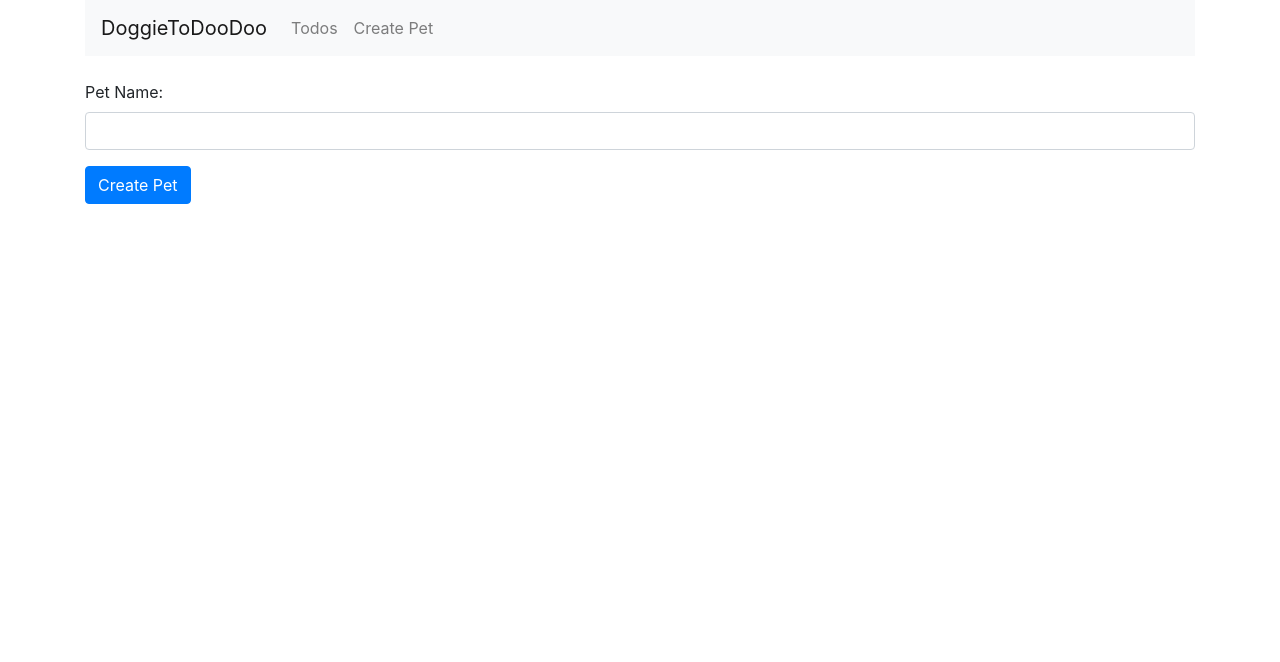
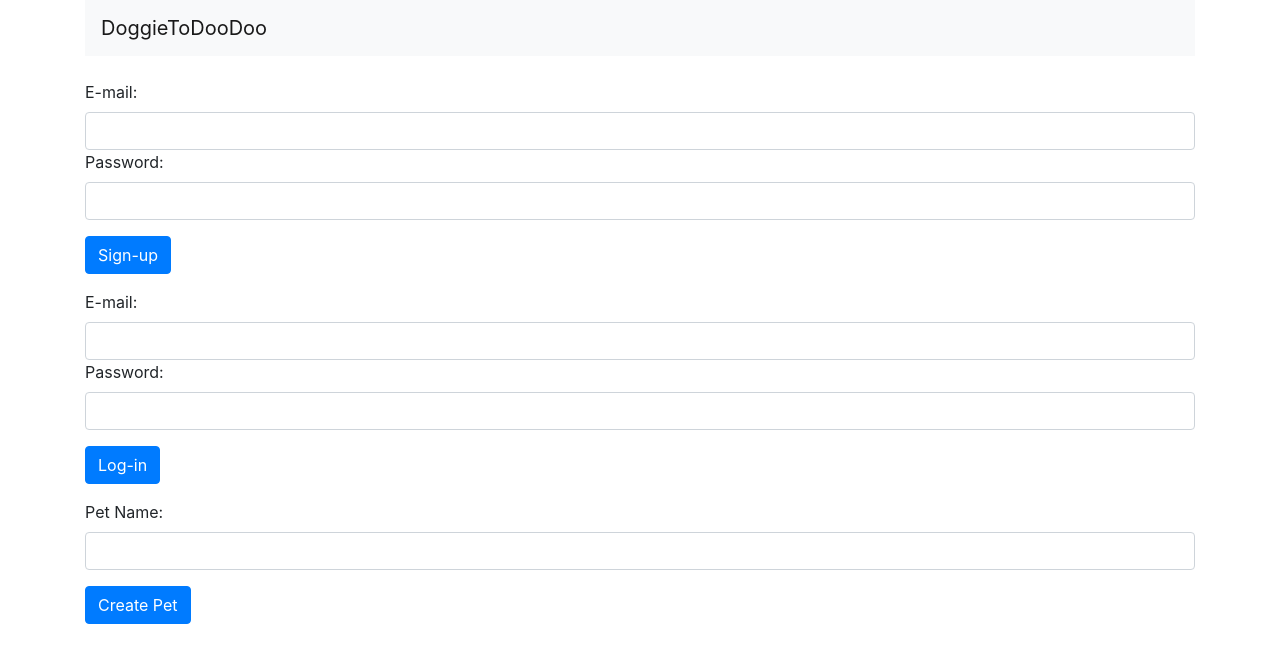
Before and after one commit to onerivas/doggieToDooDoo, a React (Create React App) app: page /create in a window 1280 px wide. Shown: the top 662 px of the page. Built offline with nearby package versions, Linux system fonts and the light colour scheme.

Commit message:
local storage set

```diff
--- a/src/App.js
+++ b/src/App.js
@@ -1,15 +1,68 @@
 import React, { Component } from "react";
 import { BrowserRouter as Router, Route, Link } from "react-router-dom";
 import "bootstrap/dist/css/bootstrap.min.css";
-import CreateTodo from "./components/create-todo.component";
 import CreatePet from "./components/create-pet.component";
+import CreateUser from "./components/create-user.component";
+import LoginUser  from "./components/login.component";
 import EditTodo from "./components/edit-todo.component";
 import TodosList from "./components/todos-list.component";
 import AddTodo from './components/add-pet-todo.component.js';
+import axios from 'axios';
 
-
+console.log(LoginUser);
 
 class App extends Component {
+  constructor(){
+    super();
+    this.state = {
+      usernameField: '',
+      passwordField: '',
+      token: '',
+      user_id: ''
+    }
+  }
+  onChangeUsername = (event) => {
+    console.log(event.target.value);
+    this.setState({
+      usernameField: event.target.value
+    });
+  }
+  onChangePassword = (event) => {
+    this.setState({
+      passwordField: event.target.value
+    })
+  }
+  login = (event) => {
+    event.preventDefault();
+    console.log('Form submitted');
+    const user = {
+      email: this.state.usernameField,
+      password: this.state.passwordField
+    }
+    console.log(this.state.usernameField);
+    axios.post('http://localhost:4000/auth/login', user).then((response) => {
+      console.log(response.data);
+      console.log(response.data.body._id);
+      console.log(response.data.token);
+      this.setState({
+        token: response.data.token,
+        user_id: response.data.body._id
+      })
+      localStorage.setItem('token', this.state.token)
+      localStorage.setItem('user_id', this.state.user_id)
+      console.log(this.state.token);
+      console.log(localStorage);
+    })
+  }
+  logOut = () => {
+    console.log('logged out');
+    this.setState({
+      usernameField: '',
+      passwordField: '',
+      token: '',
+      user_id: ''
+    })
+  }
   render() {
     return (
       <Router>
@@ -18,20 +71,32 @@ class App extends Component {
             <Link to="/" className="navbar-brand">DoggieToDooDoo</Link>
             <div className="collpase navbar-collapse">
               <ul className="navbar-nav mr-auto">
-                <li className="navbar-item">
-                  <Link to="/" className="nav-link">Todos</Link>
-                </li>
-                <li className="navbar-item">
+              {this.state.user_id ? <li className="navbar-item">
                   <Link to="/create" className="nav-link">Create Pet</Link>
-                </li>
+                </li> : ('')}
+              { this.state.user_id ? <li className="navbar-item">
+                  <Link onClick={this.logOut} className='nav-link'>Log-out </Link>
+                </li> : ('')}
               </ul>
             </div>
           </nav>
           <br/>
-          <Route path="/" exact component={TodosList} />
-          <Route path="/edit/:id" component={EditTodo} />
-          <Route path="/create" component={CreatePet} />
-          <Route path="/add/:id" component={AddTodo} />
+          { !this.state.user_id ? (<Route path="/" component={CreateUser} />) : ('') }
+          { !this.state.user_id ? <Route path="/" render={(props) =>
+            <LoginUser {...props} logOut={ this.logOut } login={ this.login } onChangeUsername={ this.onChangeUsername } onChangePassword={ this.onChangePassword }
+            />} /> : ('')}
+          { this.state.user_id ? <Route path="/" render={(props) =>
+            <TodosList {...props} user_id={ this.state.user_id } token={ this.state.token }
+          />} /> : ('') }
+          <Route path="/edit/:id" render={(props) =>
+            <EditTodo {...props} user_id={ this.state.user_id } token={ this.state.token }
+          />} />
+          <Route path="/create" render={(props) =>
+            <CreatePet {...props} user_id={ this.state.user_id } token={ this.state.token }
+          />} />
+          <Route path="/add/:id" render={(props) =>
+            <AddTodo {...props} user_id={ this.state.user_id } token={ this.state.token }
+          />} />
         </div>
       </Router>
     );
--- a/src/components/create-pet.component.js
+++ b/src/components/create-pet.component.js
@@ -20,8 +20,11 @@ export default class CreatePet extends Component {
     console.log('Form submitted');
     const newPet = {
       petName: this.state.petName,
-      petTodos: this.state.petTodos
+      petTodos: this.state.petTodos,
+      user: this.props.user_id
     }
+    console.log(this.props.user_id);
+    console.log(newPet);
     axios.post('http://localhost:4000/pets', newPet).then((response) => {
       window.location = '/';
     })
--- /dev/null
+++ b/src/components/create-user.component.js
@@ -0,0 +1,51 @@
+import React, { Component } from 'react';
+import axios from 'axios';
+
+export default class CreateUser extends Component {
+  constructor(props) {
+    super(props);
+
+    this.state = {
+      usernameField: '',
+      passwordField: '',
+    }
+  }
+  onChangeUsername = (event) => {
+    this.setState({
+      usernameField: event.target.value
+    });
+  }
+  onChangePassword = (event) => {
+    this.setState({
+      passwordField: event.target.value
+    })
+  }
+  onSubmit = (event) => {
+    event.preventDefault();
+    console.log('Form submitted');
+    const newUser = {
+      email: this.state.usernameField,
+      password: this.state.passwordField
+    }
+    axios.post('http://localhost:4000/auth/signup', newUser).then((response) => {
+      window.location = '/'
+    })
+  }
+  render() {
+    return (
+      <div>
+        <form onSubmit={ this.onSubmit }>
+          <div className = 'form-group'>
+            <label>E-mail: </label>
+            <input type = 'text' className='form-control' value={this.state.usernameField} onChange={ this.onChangeUsername }/>
+            <label>Password: </label>
+            <input type= 'password' className='form-control' value={this.state.passwordField} onChange={this.onChangePassword}/>
+          </div>
+          <div className='form-group'>
+            <input type='submit' value='Sign-up' className='btn btn-primary'/>
+          </div>
+        </form>
+      </div>
+    )
+  }
+}
--- a/src/components/edit-todo.component.js
+++ b/src/components/edit-todo.component.js
@@ -65,6 +65,7 @@ export default class EditTodo extends Component {
 
      axios.post(`http://localhost:4000/pets/${this.props.match.params.id}`, updatedPet).then((response) => {
        window.location = '/';
+
      })
 
    }
--- /dev/null
+++ b/src/components/login.component.js
@@ -0,0 +1,60 @@
+import React, { Component } from 'react';
+// import axios from 'axios';
+
+export default class Login extends Component {
+  constructor(props) {
+    super(props);
+
+    this.state = {
+      usernameField: '',
+      passwordField: '',
+      token: '',
+      user_id: ''
+    }
+  }
+
+  // onChangeUsername = (event) => {
+  //   this.setState({
+  //     usernameField: event.target.value
+  //   });
+  // }
+  // onChangePassword = (event) => {
+  //   this.setState({
+  //     passwordField: event.target.value
+  //   })
+  // }
+  // onSubmit = (event) => {
+  //   event.preventDefault();
+  //   console.log('Form submitted');
+  //   const user = {
+  //     email: this.state.usernameField,
+  //     password: this.state.passwordField
+  //   }
+  //   axios.post('http://localhost:4000/auth/login', user).then((response) => {
+  //     console.log(response.data);
+  //     console.log(response.data.body._id);
+  //     console.log(response.data.token);
+  //     this.setState({
+  //       token: response.data.token,
+  //       user_id: response.data.body._id
+  //     })
+  //   })
+  // }
+  render() {
+    return (
+      <div>
+        <form onSubmit={ this.props.login }>
+          <div className = 'form-group'>
+            <label>E-mail: </label>
+            <input type = 'text' className='form-control' value={this.props.usernameField} onChange={ this.props.onChangeUsername }/>
+            <label>Password: </label>
+            <input type= 'password' className='form-control' value={this.props.passwordField} onChange={this.props.onChangePassword}/>
+          </div>
+          <div className='form-group'>
+            <input type='submit' value='Log-in' className='btn btn-primary'/>
+          </div>
+        </form>
+      </div>
+    )
+  }
+}
--- a/src/components/todos-list.component.js
+++ b/src/components/todos-list.component.js
@@ -48,7 +48,8 @@ export default class TodosList extends Component {
   }
   componentDidMount = () => {
     // axios.get('https://doggie-to-doodoo-back-end.herokuapp.com/pets')
-    axios.get('http://localhost:4000/pets')
+    console.log(this.props.user_id);
+    axios.get('http://localhost:4000/pets', {params:{_id:this.props.user_id}})
     .then((response) => {
       console.log(response.data);
       this.setState({ pets: response.data});
```
